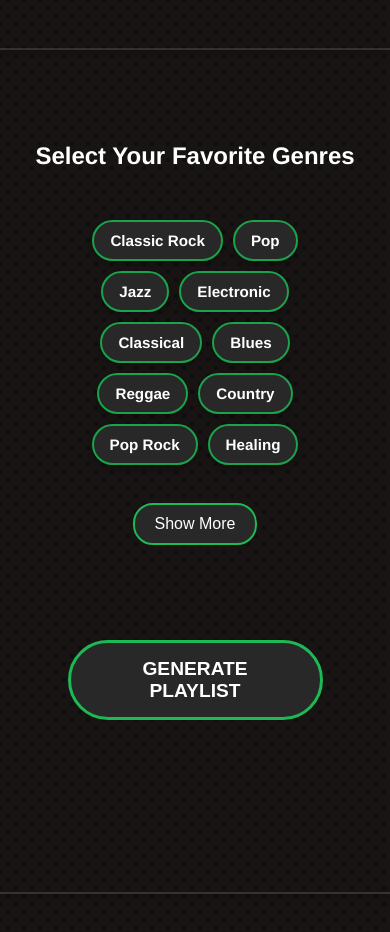
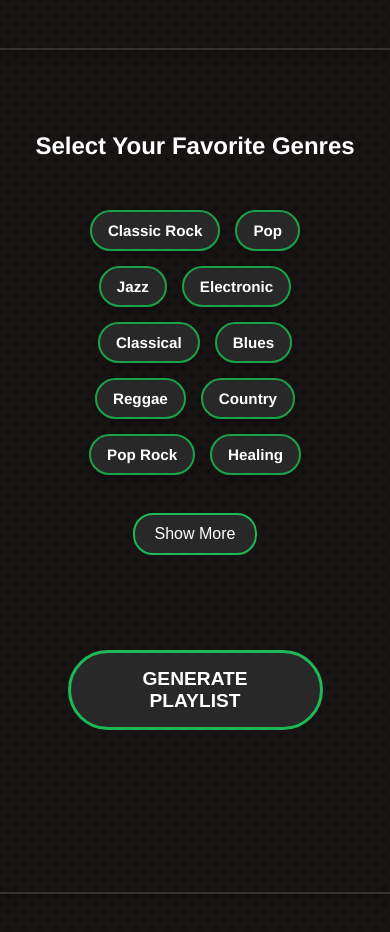
Before and after one commit to Mzands2622/CS20_Final, a website: page index.html in a window 390 px wide. Shown: the part 1640-2572 px from the top of the page. Drawn offline with Linux system fonts and the light colour scheme.

Commit message:
fixed mobile bug

```diff
--- a/css/genre.css
+++ b/css/genre.css
@@ -32,12 +32,13 @@
     font-weight: bold;
     text-transform: capitalize;
     cursor: pointer;
-    transition: background-color var(--transition), color var(--transition), transform var(--transition);
+    transition: background-color var(--transition), color var(--transition);
+    box-shadow: var(--transition), transform var(--transition);
     z-index: 1;
     text-align: center;
-    box-shadow: 0 4px 6px rgba(0, 0, 0, 0.2);
     -webkit-tap-highlight-color: transparent;
     touch-action: manipulation;
+    box-shadow: 0 4px 6px rgba(0, 0, 0, 0.2);
 }
 
 @media (hover: hover) {
@@ -67,6 +68,7 @@
     transform: scale(0.95);
     transition: transform 0.1s;
 }
+
 
 .genre-pill.selected {
     background-color: var(--primary-color);
@@ -109,7 +111,7 @@
 
 @media (max-width: 768px) {
     #genre-pills {
-        gap: 10px;
+        gap: 15px;
         justify-content: center;
     }
 
--- a/index.html
+++ b/index.html
@@ -61,7 +61,7 @@
     </section>
 
     <section id="genre-section" class="section">
-        <h2>Select Your Favorite Genres</h2>
+        <h2 id="genre-select-header">Select Your Favorite Genres</h2>
         <form id="genre-form">
             <div id="genre-pills">
             </div>
```
